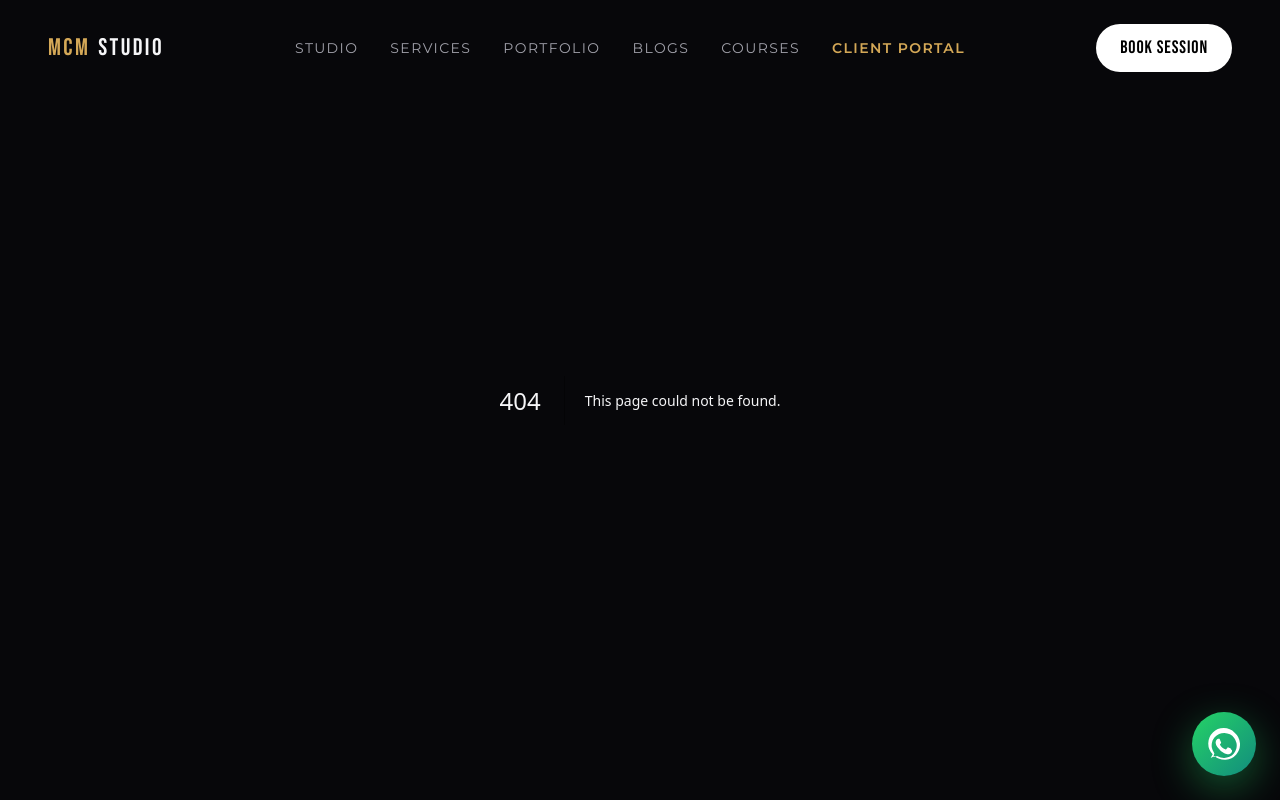
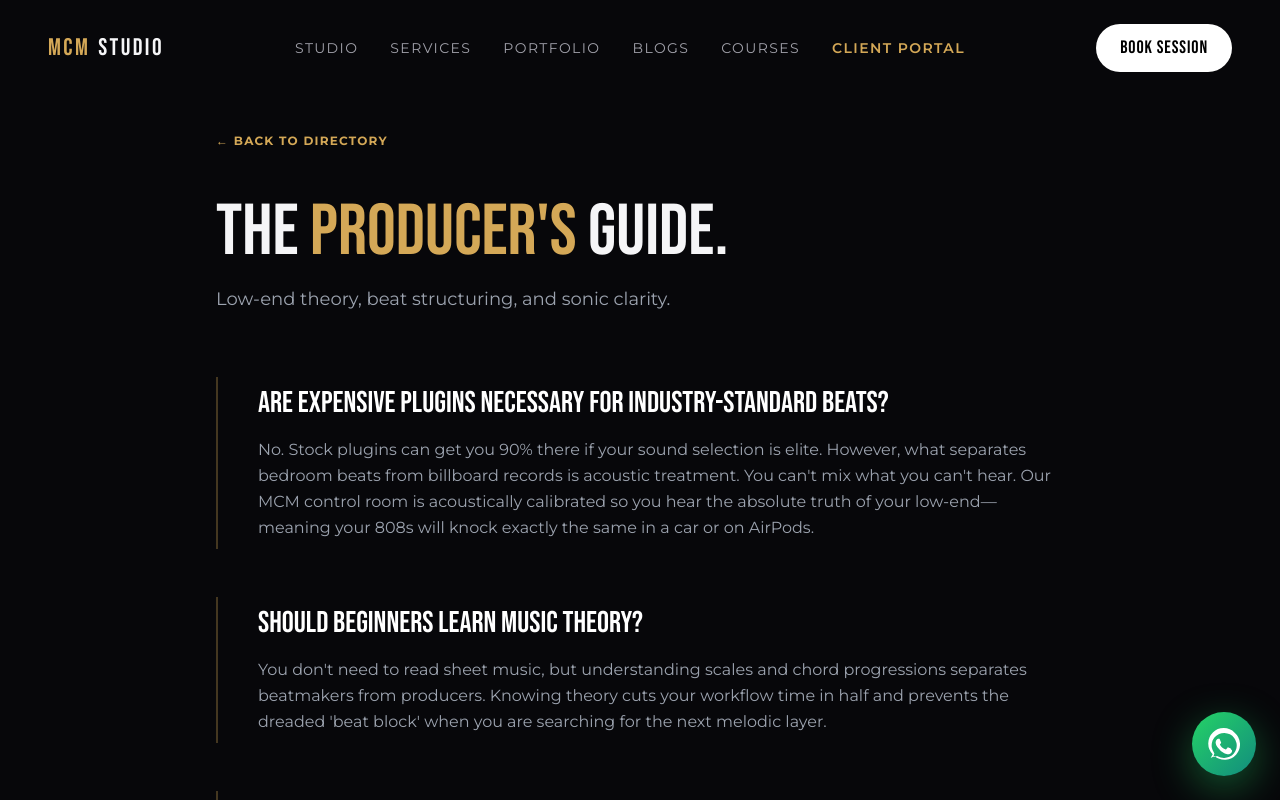
Before and after one commit to gks-prog/Middle-Class-Musicians-Gem, a Next.js app: page /blogs/producers in a window 1280 px wide. Before the commit this address had no page. Shown: the top 800 px of the page. Built offline with nearby package versions, Linux system fonts and the light colour scheme.

Commit message:
Create page.tsx

```diff
--- /dev/null
+++ b/src/app/blogs/producers/page.tsx
@@ -0,0 +1,51 @@
+"use client";
+
+import { useRef } from "react";
+import Link from "next/link";
+import gsap from "gsap";
+import { useGSAP } from "@gsap/react";
+
+export default function ProducersBlog() {
+  const container = useRef<HTMLDivElement>(null);
+
+  useGSAP(() => {
+    gsap.from(".anim-item", {
+      y: 30, opacity: 0, duration: 0.8, stagger: 0.1, ease: "power2.out", clearProps: "all"
+    });
+  }, { scope: container });
+
+  const articles = [
+    {
+      title: "Are expensive plugins necessary for industry-standard beats?",
+      content: "No. Stock plugins can get you 90% there if your sound selection is elite. However, what separates bedroom beats from billboard records is acoustic treatment. You can't mix what you can't hear. Our MCM control room is acoustically calibrated so you hear the absolute truth of your low-end—meaning your 808s will knock exactly the same in a car or on AirPods."
+    },
+    {
+      title: "Should beginners learn music theory?",
+      content: "You don't need to read sheet music, but understanding scales and chord progressions separates beatmakers from producers. Knowing theory cuts your workflow time in half and prevents the dreaded 'beat block' when you are searching for the next melodic layer."
+    },
+    {
+      title: "How to make 808s punch without clipping the master",
+      content: "Stop turning the fader up. The secret to massive 808s is saturation, distortion, and subtractive EQ on the kick drum to prevent phase cancellation. Give the 808 space in the mix, don't force it."
+    }
+  ];
+
+  return (
+    <div ref={container} className="pt-32 pb-32 min-h-screen container mx-auto px-6 max-w-4xl">
+      <Link href="/blogs" className="anim-item text-[#d4a857] text-xs font-bold uppercase tracking-widest hover:text-white transition-colors mb-12 inline-block">
+        ← Back to Directory
+      </Link>
+
+      <h1 className="anim-item text-5xl md:text-7xl font-head leading-none mb-4">The <span className="text-[#d4a857]">Producer's</span> Guide.</h1>
+      <p className="anim-item text-gray-400 text-lg mb-16">Low-end theory, beat structuring, and sonic clarity.</p>
+
+      <div className="space-y-12">
+        {articles.map((article, idx) => (
+          <article key={idx} className="anim-item border-l-2 border-[#d4a857]/30 pl-6 md:pl-10 py-2">
+            <h2 className="text-3xl font-head mb-4 text-white">{article.title}</h2>
+            <p className="text-gray-400 leading-relaxed">{article.content}</p>
+          </article>
+        ))}
+      </div>
+    </div>
+  );
+}
```
